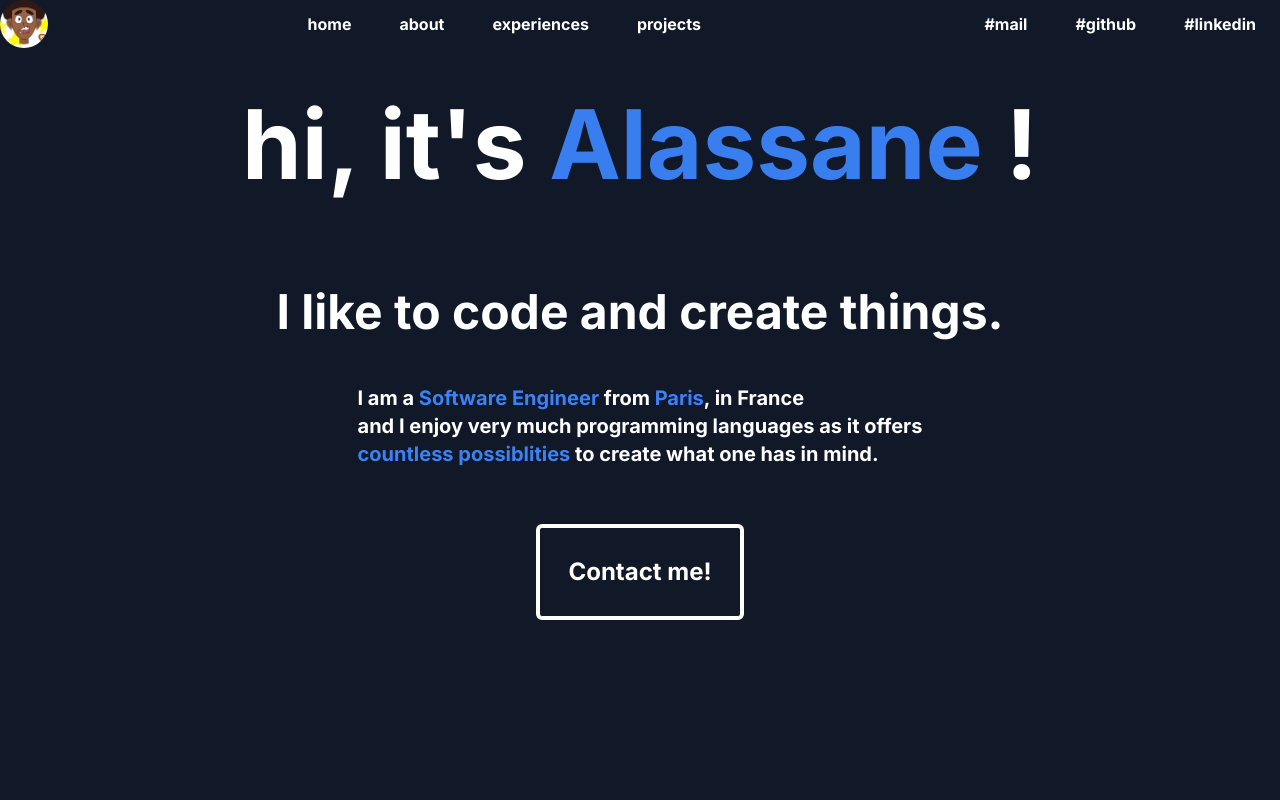
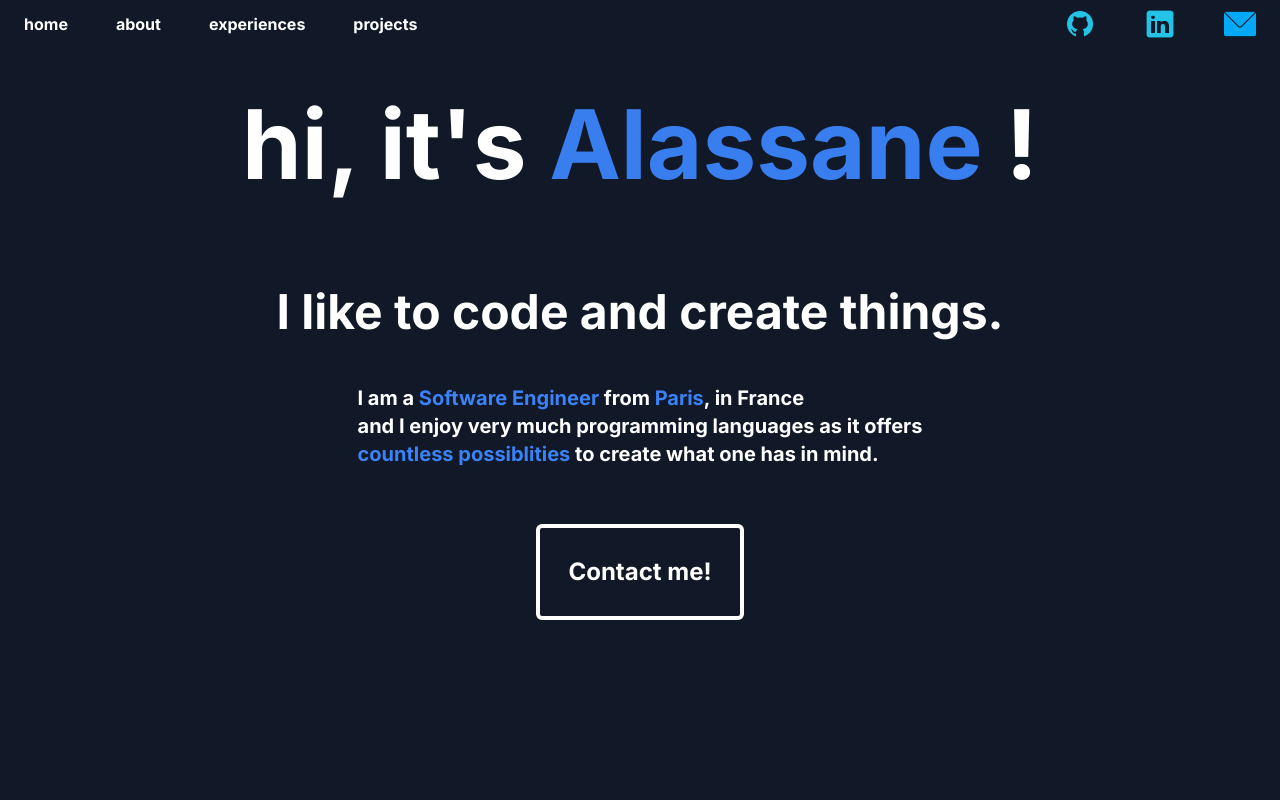
Before and after one commit to alassane8/alassanewade.com, a Next.js app in the folder portfolio/: page / in a window 1280 px wide. Shown: the top 800 px of the page. Built offline with nearby package versions, Linux system fonts and the light colour scheme.

Commit message:
fix: buttons for links

```diff
--- a/portfolio/components/navbar.js
+++ b/portfolio/components/navbar.js
@@ -3,12 +3,7 @@ import React from 'react';
 const NavigationBar = () => {
   return (
     <nav className="text-white font-bold flex items-center justify-between w-full fixed bg-gray-900">
-
       <div className="flex items-center">
-        <img className="w-12 h-12 rounded-full overflow-hidden object-cover" src="/images/logo.jpg" alt="Logo" />
-      </div>
-
-      <div className="flex-grow flex justify-center">
         <button className="text-white font-bold py-2 px-4 transition-transform hover:scale-105 hover:text-blue-500 mx-2">
           <a href="#home">home</a>
         </button>
@@ -24,14 +19,20 @@ const NavigationBar = () => {
       </div>
 
       <div className="flex items-center">
-        <button className="text-white font-bold py-2 px-4 transition-transform hover:scale-105 hover:text-blue-500 mx-2">
-        <a href="https://mail.google.com/mail/u/0/#inbox?compose=DmwnWrRpccgnBHnpWBsdDfwHSHRzHXmJPKrJTFcDgdpKTLwMKLzBfGDJrtXszGHmhcktHdsbSwNV">#mail</a>
+        <button className="text-white font-bold py-2 px-4 transition-transform hover:scale-110 hover:text-blue-500 mx-2">
+          <a href="https://github.com/alassane8">
+            <img src="images/github.png" alt="Github" class="h-8 w-8"></img>
+          </a>
         </button>
-        <button className="text-white font-bold py-2 px-4 transition-transform hover:scale-105 hover:text-blue-500 mx-2">
-        <a href="https://github.com/alassane8">#github</a>
+        <button className="text-white font-bold py-2 px-4 transition-transform hover:scale-110 hover:text-blue-500 mx-2">
+          <a href="https://www.linkedin.com/in/alassane-wade-91181725b/">
+            <img src="images/linkedin.png" alt="LinkedIn" class="h-8 w-8"></img>
+          </a>
         </button>
-        <button className="text-white font-bold py-2 px-4 transition-transform hover:scale-105 hover:text-blue-500 mx-2">
-        <a href="https://www.linkedin.com/in/alassane-wade-91181725b/">#linkedin</a>
+        <button className="text-white font-bold py-2 px-4 transition-transform hover:scale-110 hover:text-blue-500 mx-2">
+          <a href="https://mail.google.com/mail/u/0/#inbox?compose=DmwnWrRpccgnBHnpWBsdDfwHSHRzHXmJPKrJTFcDgdpKTLwMKLzBfGDJrtXszGHmhcktHdsbSwNV">
+            <img src="images/email.png" alt="Email" class="h-8 w-8"></img>
+          </a>
         </button>
       </div>
     </nav>
```
